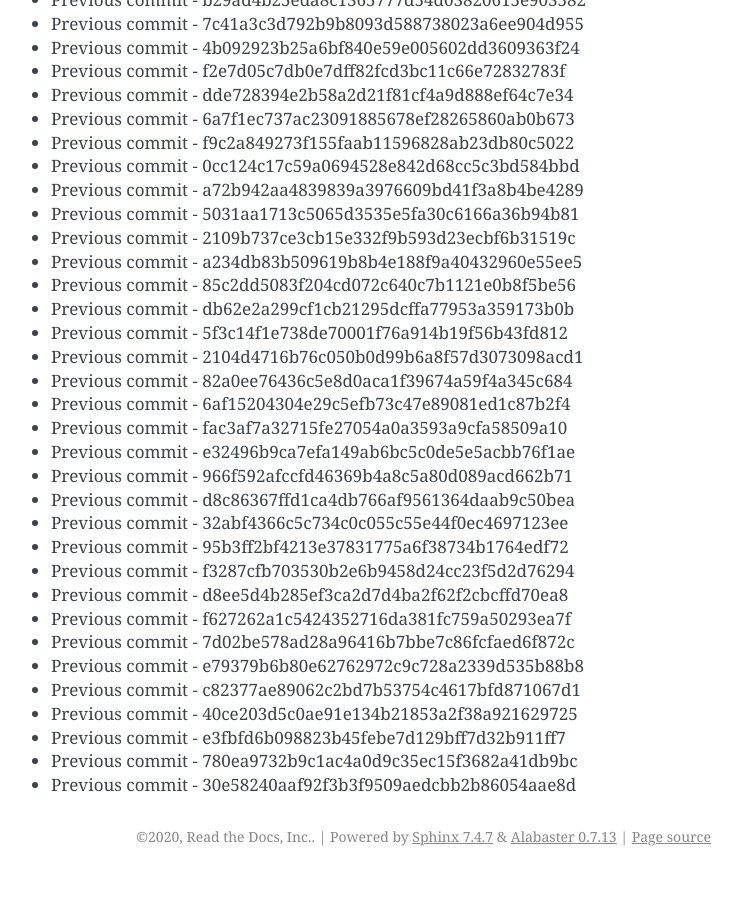
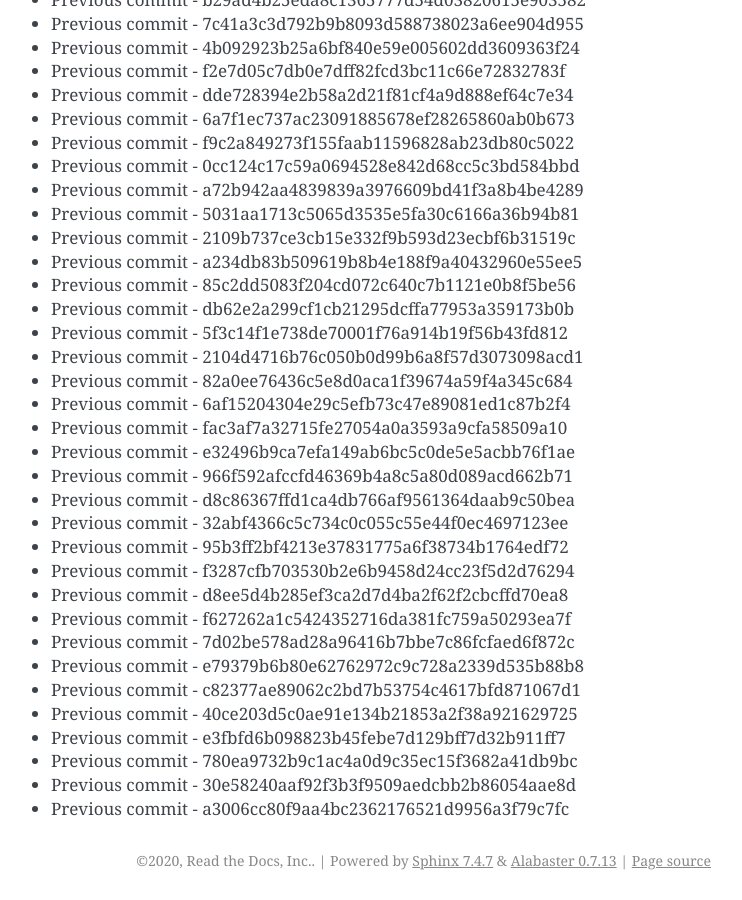
Before and after one commit to readthedocs/rtd-git-stresstest, a Sphinx documentation site: the page built from docs/updates.rst, in a window 1280 px wide and 900 px high, scrolled down 72427 px. Shown: the whole window, without its empty margins (399-1141 px from the left). Built offline with Sphinx 7.4.7, drawn with Linux system fonts in a browser that asks for light colours; before the commit the page ends 73303 px from its top, so only the background shows below that.

Commit message:
Generating commit from previous: a3006cc80f9aa4bc2362176521d9956a3f79c7fc

```diff
--- a/docs/updates.rst
+++ b/docs/updates.rst
@@ -3075,3 +3075,4 @@ It can be tested for any performance characteristics.
 * Previous commit - e3fbfd6b098823b45febe7d129bff7d32b911ff7
 * Previous commit - 780ea9732b9c1ac4a0d9c35ec15f3682a41db9bc
 * Previous commit - 30e58240aaf92f3b3f9509aedcbb2b86054aae8d
+* Previous commit - a3006cc80f9aa4bc2362176521d9956a3f79c7fc
```
